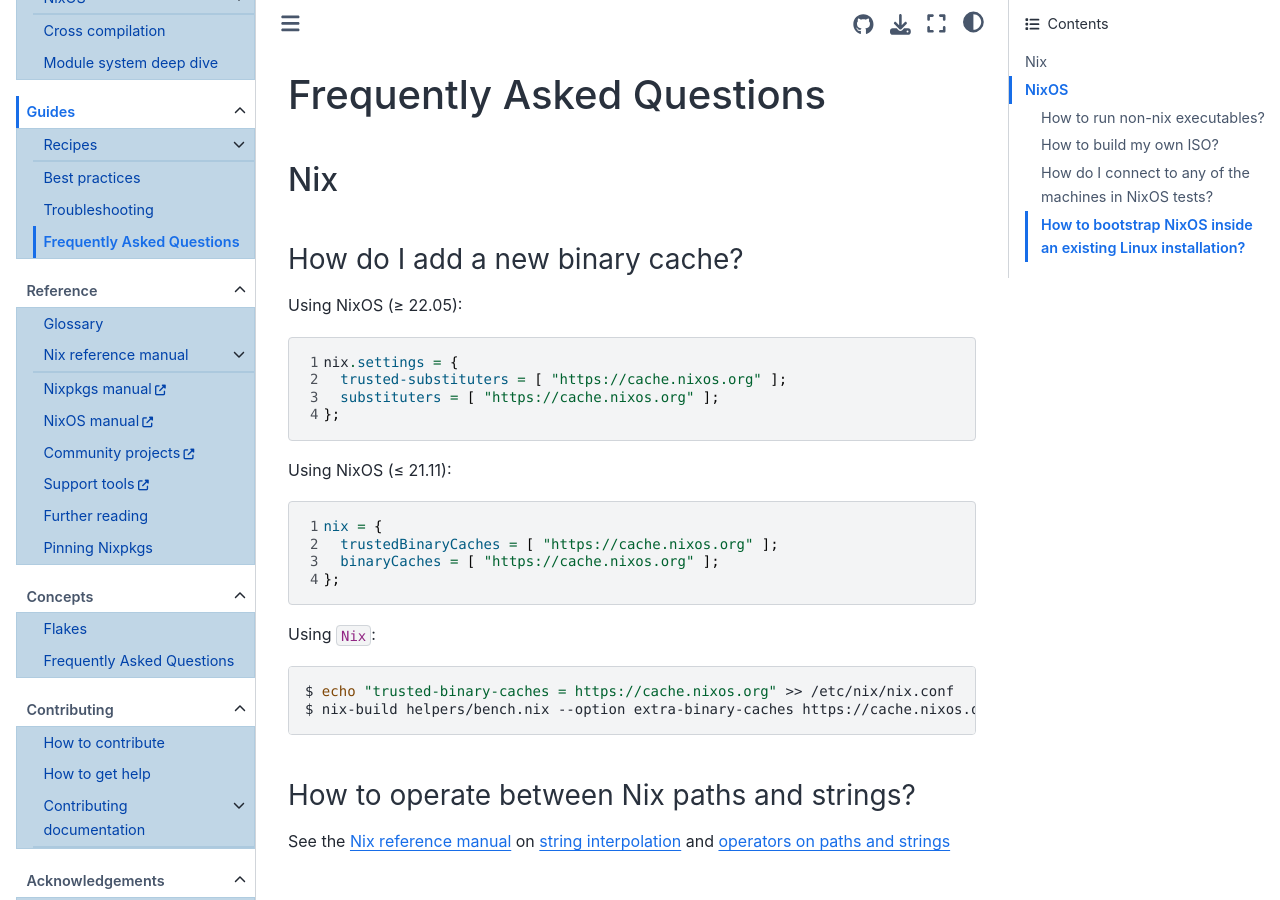
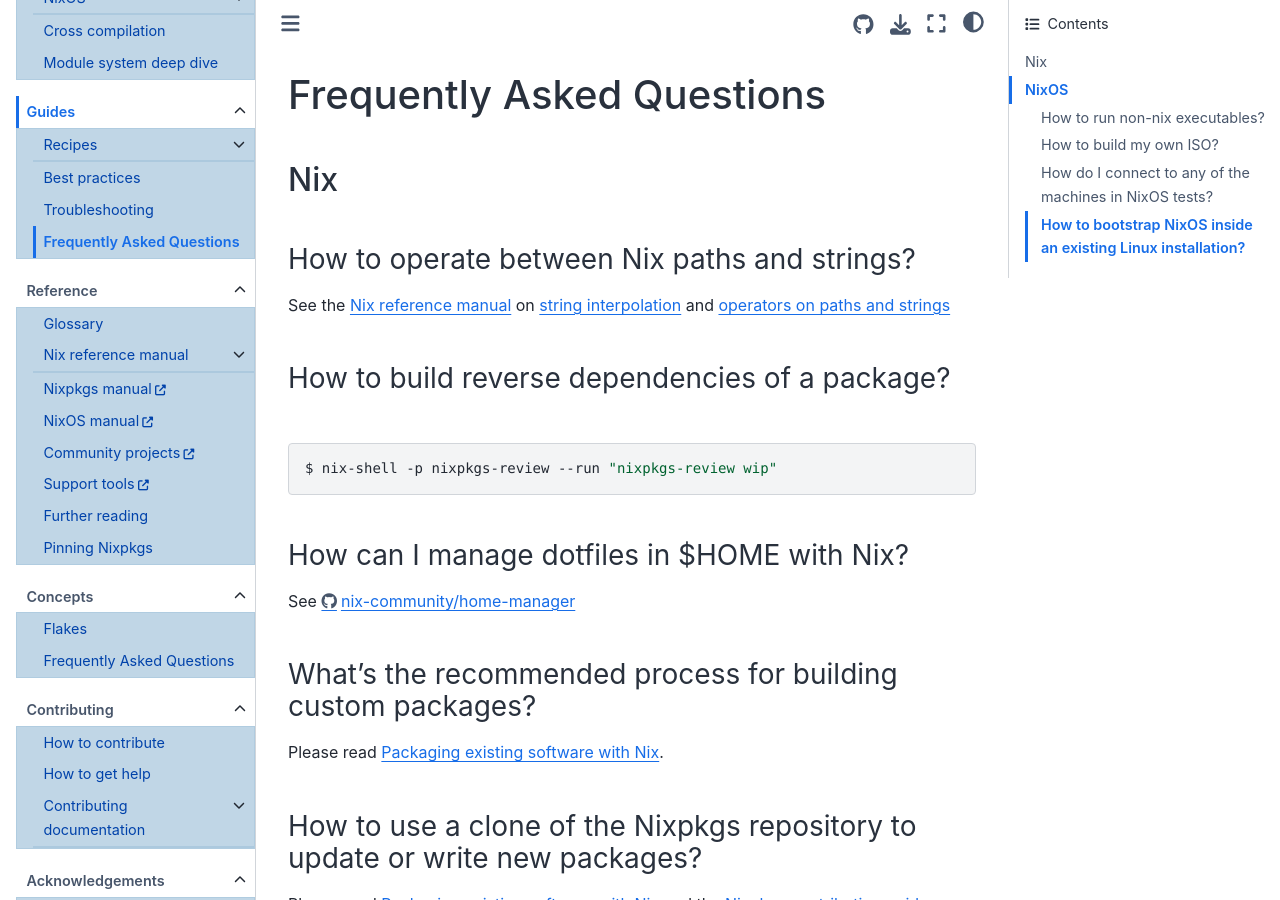
Before and after one commit to NixOS/nix.dev, a Sphinx documentation site: the page built from source/guides/faq.md, in a window 1280 px wide and 900 px high. Built offline with Sphinx 7.4.7 and the Sphinx Book theme 1.1.4, drawn with Linux system fonts in a browser that asks for light colours.

Commit message:
Move "How do I add a new binary cache?" FAQ to Nix recipes (#833)
* Update the recipe on adding a binary cache

Co-authored-by: Valentin Gagarin <valentin.gagarin@tweag.io>

````diff
--- a/source/guides/faq.md
+++ b/source/guides/faq.md
@@ -1,33 +1,6 @@
 # Frequently Asked Questions
 
 ## Nix
-
-### How do I add a new binary cache?
-
-Using NixOS (≥ 22.05):
-
-```nix
-nix.settings = {
-  trusted-substituters = [ "https://cache.nixos.org" ];
-  substituters = [ "https://cache.nixos.org" ];
-};
-```
-
-Using NixOS (≤ 21.11):
-
-```nix
-nix = {
-  trustedBinaryCaches = [ "https://cache.nixos.org" ];
-  binaryCaches = [ "https://cache.nixos.org" ];
-};
-```
-
-Using `Nix`:
-
-```shell-session
-$ echo "trusted-binary-caches = https://cache.nixos.org" >> /etc/nix/nix.conf
-$ nix-build helpers/bench.nix --option extra-binary-caches https://cache.nixos.org
-```
 
 ### How to operate between Nix paths and strings?
 
````
Also changed, not shown: source/guides/recipes/add-binary-cache.md (added, +36 -0 lines), source/guides/recipes/index.md (+1 -0 lines).
